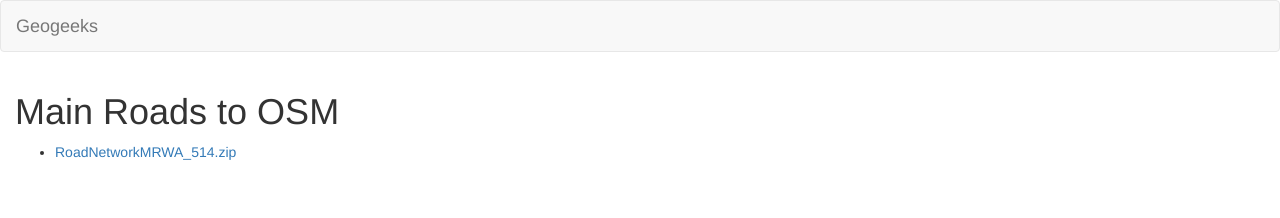
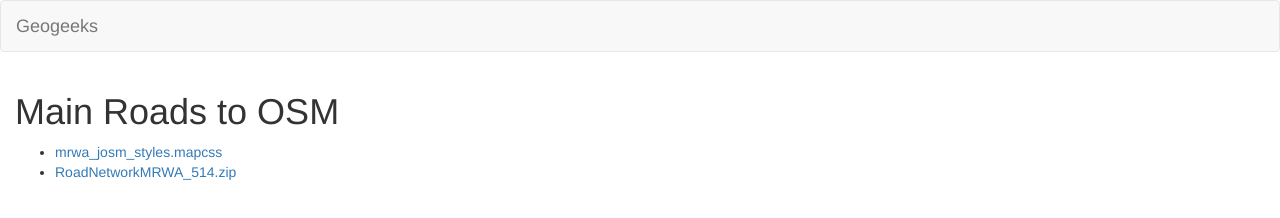
Before and after one commit to geogeeks-au/MainRoads-to-OSM, a plain HTML site: page docs/index.html in a window 1280 px wide. Drawn offline with nearby package versions, Linux system fonts and the light colour scheme.

Commit message:
Missing link

```diff
--- a/docs/index.html
+++ b/docs/index.html
@@ -52,6 +52,7 @@
 	<main class="container-fluid">
 		<h1>Main Roads to OSM</h1>
 		<ul>
+			<li><a href="mrwa_josm_styles.mapcss">mrwa_josm_styles.mapcss</a></li>
 			<li><a href="RoadNetworkMRWA_514.zip">RoadNetworkMRWA_514.zip</a></li>
 		</ul>
 	</main>
```
